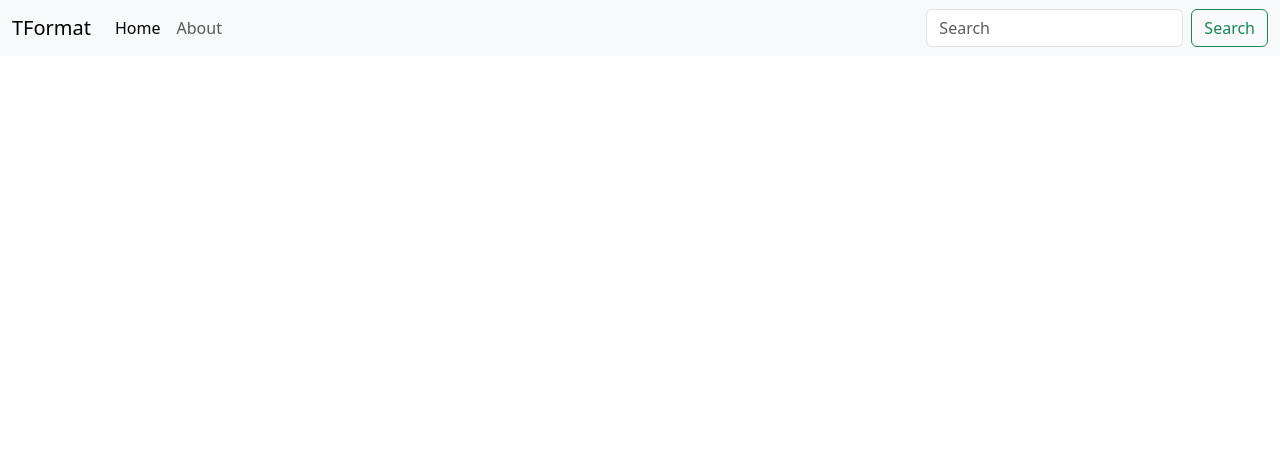
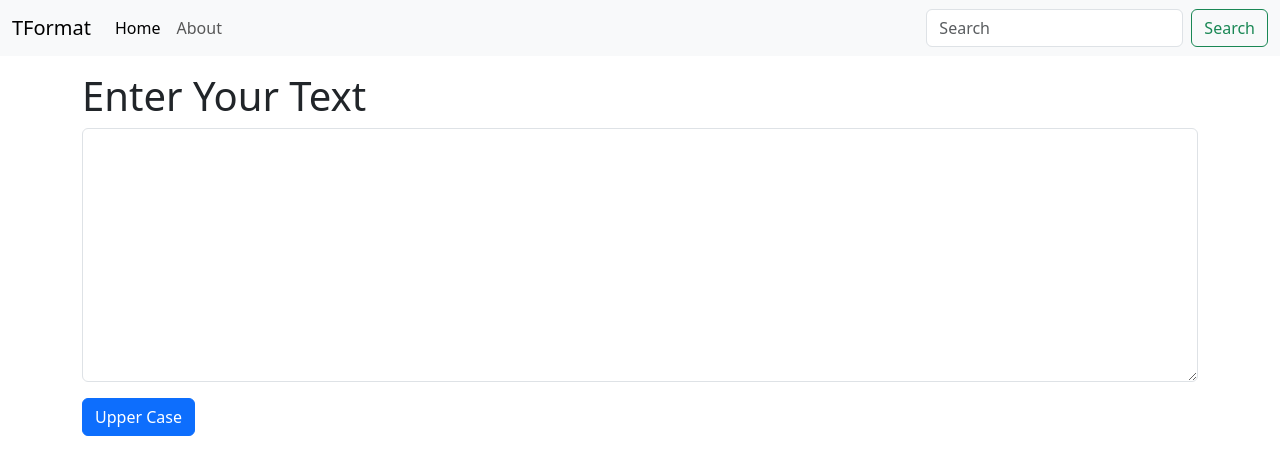
Before and after one commit to suryapsp/t-format, a React (Create React App) app: page / in a window 1280 px wide. Shown: the top 474 px of the page. Built offline with nearby package versions, Linux system fonts and the light colour scheme.

Commit message:
added uppercase functionality

```diff
--- a/src/App.js
+++ b/src/App.js
@@ -1,10 +1,14 @@
-import './App.css';
-import Navbar from './components/Navbar';
+import "./App.css";
+import Navbar from "./components/Navbar";
+import TextInput from "./components/TextInput";
 
 function App() {
   return (
     <>
-    <Navbar title="TFormat" />
+      <Navbar title="TFormat" />
+      <div className="container my-3">
+        <TextInput heading="Enter Your Text" />
+      </div>
     </>
   );
 }
--- a/src/components/Navbar.js
+++ b/src/components/Navbar.js
@@ -52,7 +52,3 @@
 Navbar.propTypes = {
     title: PropTypes.string.isRequired
 }
-
-Navbar.defaultProps = {
-    title: "Title"
-}
--- /dev/null
+++ b/src/components/TextInput.js
@@ -0,0 +1,43 @@
+import React, { useState } from "react";
+import PropTypes from "prop-types";
+
+export default function TextInput(props) {
+  const handleUpperCase = () => {
+    // let newText = text.toUpperCase();
+    // setText(newText);
+
+    setText(text.toUpperCase());
+  };
+
+  const handleOnChange = (event) => {
+    setText(event.target.value);
+  };
+
+  const [text, setText] = useState("");
+
+  return (
+    <div>
+      <h1>{props.heading}</h1>
+      <div className="mb-3">
+        <textarea
+          className="form-control"
+          value={text}
+          onChange={handleOnChange}
+          id="myBox"
+          rows="10"
+        ></textarea>
+      </div>
+      <button className="btn btn-primary" onClick={handleUpperCase}>
+        Upper Case
+      </button>
+    </div>
+  );
+}
+
+TextInput.protoTypes = {
+  heading: PropTypes.string,
+};
+
+TextInput.defaultProps = {
+  heading: "Heading",
+};
```
